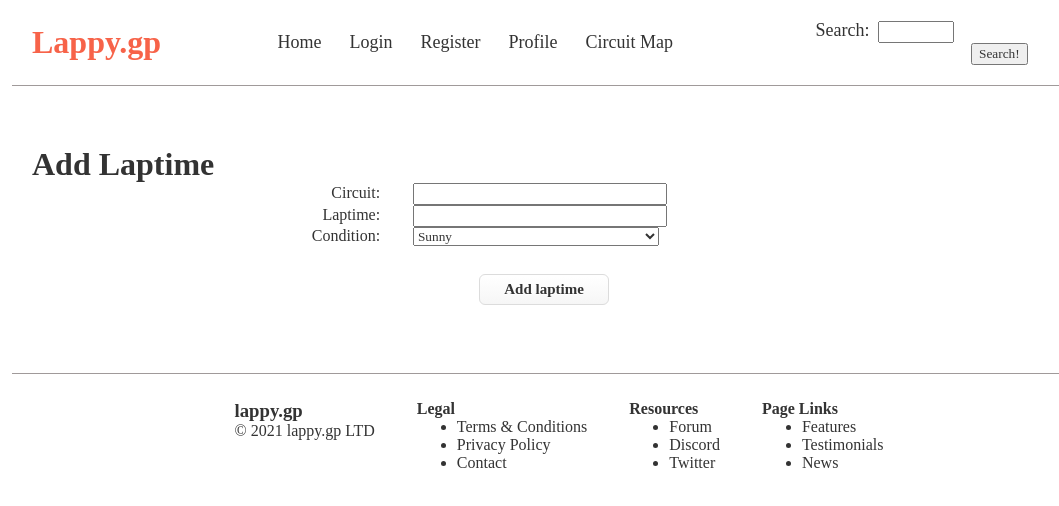
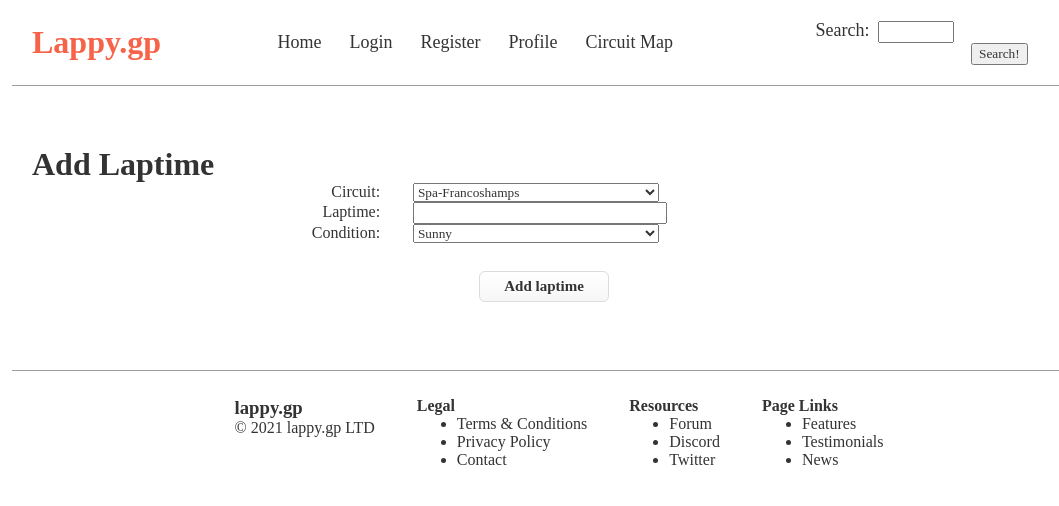
Before and after one commit to LennertSaerens/Frontend-react, a React (Create React App) app in the folder react-lappy/: page /addlaptime in a window 1280 px wide. Shown: the top 506 px of the page, without its empty margins (96-1155 px from the left). Built offline with nearby package versions, Linux system fonts and the light colour scheme; a web font is replaced by a local one.

Commit message:
created dropdown for circuits in add laptime

```diff
--- a/react-lappy/src/pages/AddLaptime.jsx
+++ b/react-lappy/src/pages/AddLaptime.jsx
@@ -1,13 +1,31 @@
 import React from 'react'
+import { useState } from 'react'
 
 const AddLaptime = () => {
+
+    const [circuits, setCircuits] = useState([
+        {
+            id: 1,
+            name: "Spa-Francoshamps",
+            coordinates: { lat: 50.436430, lng: 5.970263 }
+        }, {
+            id: 2,
+            name: "Zolder",
+            coordinates: { lat: 50.990359, lng: 5.257508 }
+        }
+    ])
+
     return (
         <div className="add-laptime">
             <h1>Add Laptime</h1>
             <form action="#" method="post">
                 <p>
                     <label for="circuit">Circuit:</label>
-                    <input type="text" id="circuit" name="circuit" required></input>
+                    <select name="circuit" id="circuit">
+                        {circuits.map((circuit) => (
+                            <option value={circuit.name}>{circuit.name}</option>
+                        ))}
+                    </select>
                 </p>
                 <p>
                     <label for="laptime">Laptime:</label>
```
